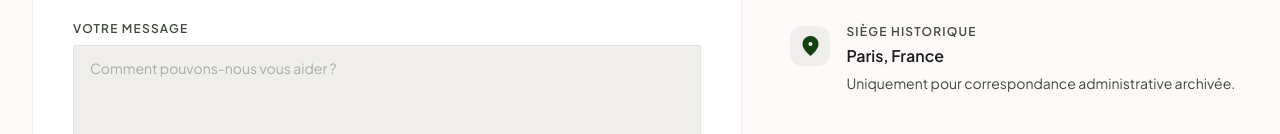
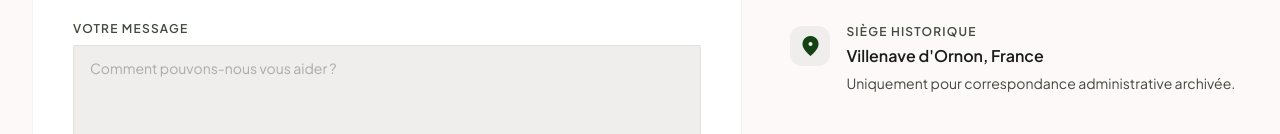
Before and after one commit to robinos33/afrique-amitie, an Eleventy site: page src/contact/index.njk in a window 1280 px wide. Shown: the part 604-738 px from the top of the page. Built offline with nearby package versions, Linux system fonts and the light colour scheme; Eleventy itself is replaced by a stand-in of ours; files that its build step writes are made by us from their sources.

Commit message:
fix(contact): update historical address to Villenave d'Ornon

```diff
--- a/src/contact/index.njk
+++ b/src/contact/index.njk
@@ -82,7 +82,7 @@ activeNav: ""
         </div>
         <div>
           <span class="font-label text-xs font-semibold uppercase tracking-widest text-on-surface-variant mb-1 block">Siège historique</span>
-          <p class="font-bold text-on-surface mb-1">Paris, France</p>
+          <p class="font-bold text-on-surface mb-1">Villenave d'Ornon, France</p>
           <p class="text-sm text-on-surface-variant leading-relaxed">Uniquement pour correspondance administrative archivée.</p>
         </div>
       </div>
```
